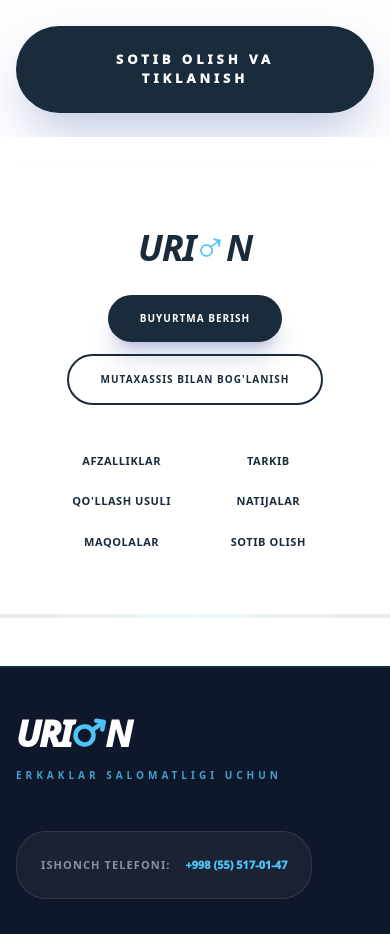
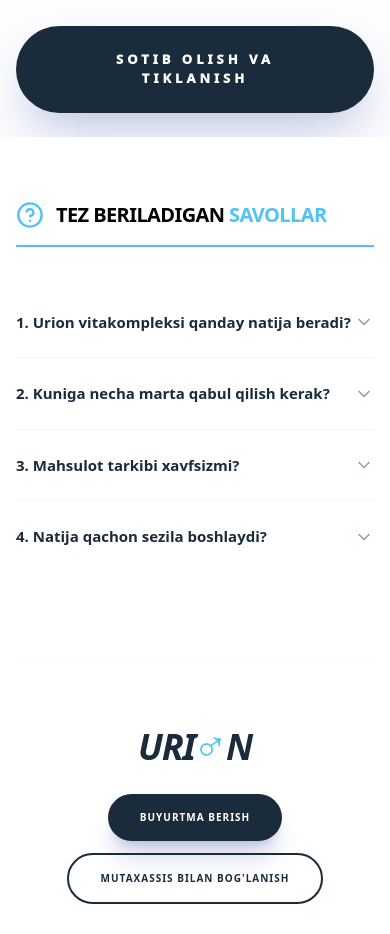
Before and after one commit to F2RUZ/urion-landing.uz, a Next.js app: page / in a window 390 px wide. Shown: the part 8140-9074 px from the top of the page. Built offline with nearby package versions, Linux system fonts and the light colour scheme; no server answers.

Commit message:
feat: add Urion FAQ and automated deployment system

```diff
--- a/src/app/page.tsx
+++ b/src/app/page.tsx
@@ -10,6 +10,7 @@
 import Articles from "@/components/Articles";
 import SourceInfo from "@/components/SourceInfo";
 import Warning from "@/components/Warning";
+import FAQ from "@/components/Faq";
 
 export default function Home() {
   return (
@@ -23,6 +24,7 @@
       <Purchase />
       <Gymnastics />
       <Articles />
+      <FAQ/>
       <SourceInfo />
       <Warning />
       <Footer />
--- /dev/null
+++ b/src/components/Faq.tsx
@@ -0,0 +1,77 @@
+"use client";
+import React, { useState } from "react";
+import { ChevronDown, HelpCircle } from "lucide-react";
+
+const faqData = [
+  {
+    question: "Urion vitakompleksi qanday natija beradi?",
+    answer: "Urion tarkibidagi 11 xil faol komponent erkaklik quvvatini oshiradi, qon aylanishini yaxshilaydi va jismoniy chidamlilikni tiklashga yordam beradi.",
+  },
+  {
+    question: "Kuniga necha marta qabul qilish kerak?",
+    answer: "Introda ta'kidlanganidek, Urion juda samarali formula bo'lgani uchun kuniga atigi 1 ta kapsula qabul qilish kifoya. Kursni 30 kun davom ettirish tavsiya etiladi.",
+  },
+  {
+    question: "Mahsulot tarkibi xavfsizmi?",
+    answer: "Ha, mahsulot GMP standartlari asosida sertifikatlangan va tarkibi to'liq tabiiy o'simlik ekstraktlaridan iborat. Nojo'ya ta'sirlari kuzatilmagan.",
+  },
+  {
+    question: "Natija qachon sezila boshlaydi?",
+    answer: "Dastlabki quvvat oshishi 3-5 kunlik muntazam qabuldan keyin seziladi. To'liq tiklanish va barqaror natija kurs oxirida (1 oydan keyin) yuzaga keladi.",
+  },
+];
+
+export default function FAQ() {
+  const [openIndex, setOpenIndex] = useState<number | null>(null);
+  const primaryColor = "#4FC3F7"; // Urion Moviy rangi
+  const darkColor = "#1A2B3C";    // Urion To'q ko'k rangi
+
+  return (
+    <section className="w-full py-16 bg-white" id="faq">
+      <div className="max-w-[700px] mx-auto px-4">
+
+        {/* Sarlavha qismi - Urion ranglarida */}
+        <div className="mb-10 flex items-center gap-3 border-b-2 pb-4" style={{ borderColor: primaryColor }}>
+          <HelpCircle size={28} style={{ color: primaryColor }} />
+          <h2 className="text-xl md:text-2xl font-black uppercase tracking-tight text-black">
+            TEZ BERILADIGAN <span style={{ color: primaryColor }}>SAVOLLAR</span>
+          </h2>
+        </div>
+
+        {/* Savollar ro'yxati */}
+        <div className="divide-y divide-gray-100">
+          {faqData.map((item, index) => (
+            <div key={index} className="py-2">
+              <button
+                onClick={() => setOpenIndex(openIndex === index ? null : index)}
+                className="w-full flex items-center justify-between py-4 text-left group transition-all"
+              >
+                <span className={`text-[15px] md:text-[17px] font-bold transition-colors ${openIndex === index ? 'text-[#4FC3F7]' : 'text-[#1A2B3C]'}`}>
+                  {index + 1}. {item.question}
+                </span>
+                <ChevronDown
+                  size={20}
+                  className={`transition-transform duration-300 ${openIndex === index ? "rotate-180" : ""}`}
+                  style={{ color: openIndex === index ? primaryColor : "#94a3b8" }}
+                />
+              </button>
+
+              <div
+                className={`overflow-hidden transition-all duration-500 ease-in-out ${
+                  openIndex === index ? "max-h-96 opacity-100" : "max-h-0 opacity-0"
+                }`}
+              >
+                <div className="pb-5 pr-6">
+                  <p className="text-gray-600 text-sm md:text-base leading-relaxed border-l-4 pl-4" style={{ borderColor: primaryColor }}>
+                    {item.answer}
+                  </p>
+                </div>
+              </div>
+            </div>
+          ))}
+        </div>
+
+      </div>
+    </section>
+  );
+}
```
